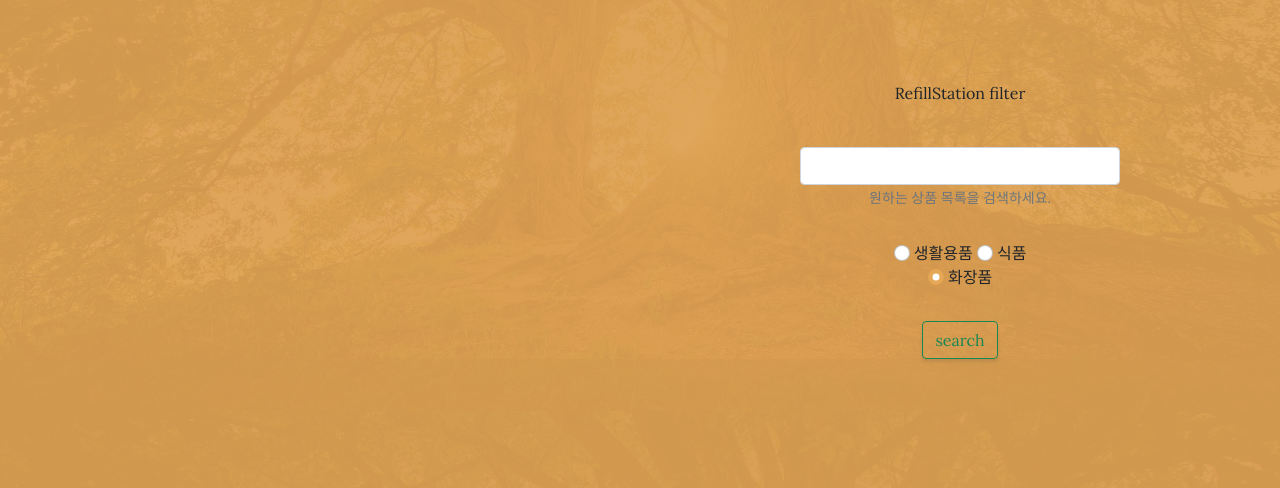
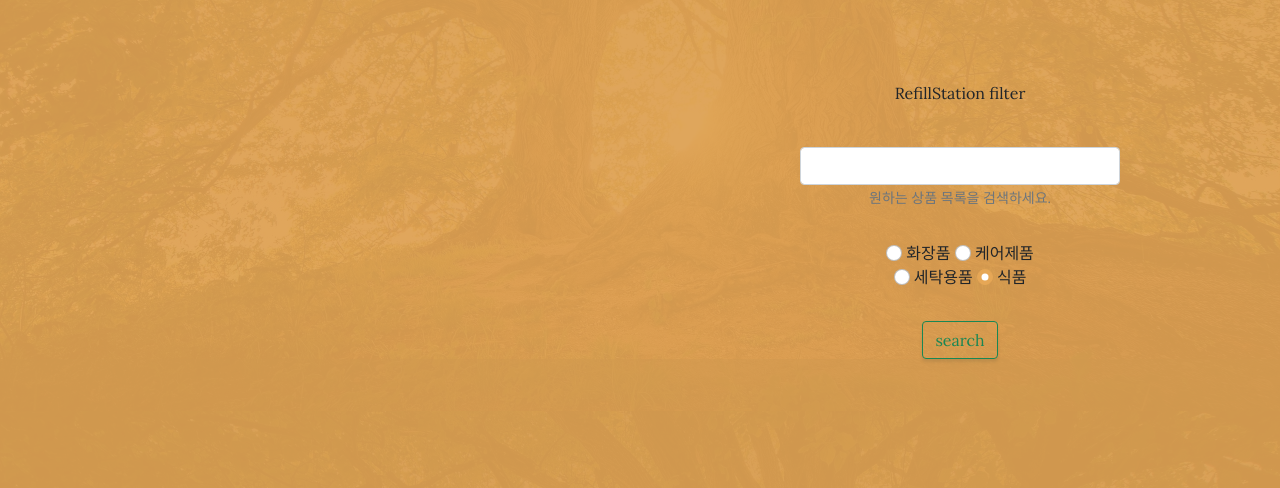
Before and after one commit to imsmile2000/Refillstation-map, a Django app: page /map/ in a window 1280 px wide. Shown: the part 441-929 px from the top of the page. Run offline with Django 4.2, Linux system fonts and the light colour scheme; data comes from the database, SQL or seed files in the repository; some libraries are stand-ins or nearby versions.

Commit message:
Fix : radiobox value 수정

```diff
--- a/RefillStationMap/templates/store.html
+++ b/RefillStationMap/templates/store.html
@@ -58,13 +58,16 @@
                                 <br>
                                 <div class="form-group col-md-6" style="text-align: center; margin-top: 10%; margin-left: 25%;">
                                     <label class="form-check-label" for="filterRadio">
-                                        <input class="form-check-input" type="radio" name="radiocheck" id="radiocheck" value="생활용품" checked> 생활용품
+                                        <input class="form-check-input" type="radio" name="radiocheck" id="radiocheck" value="화장품" checked> 화장품
+                                    </label>
+                                    <label class="form-check-label" for="filterRadio">
+                                        <input class="form-check-input" type="radio" name="radiocheck" id="radiocheck" value="케어제품" checked> 케어제품
+                                    </label>
+                                    <label class="form-check-label" for="filterRadio">
+                                        <input class="form-check-input" type="radio" name="radiocheck" id="radiocheck" value="세탁용품" checked> 세탁용품
                                     </label>
                                     <label class="form-check-label" for="filterRadio">
                                         <input class="form-check-input" type="radio" name="radiocheck" id="radiocheck" value="식품" checked> 식품
-                                    </label>
-                                    <label class="form-check-label" for="filterRadio">
-                                        <input class="form-check-input" type="radio" name="radiocheck" id="radiocheck" value="화장품" checked> 화장품
                                     </label>
                                 </div>
                                 <div style="text-align: center; margin-top: 10%;" class = "text-center"><input class="btn btn-outline-success" type = "submit" value ="search"></div>
@@ -91,14 +94,14 @@
             const container = document.getElementById('map'); //지도를 담을 영역의 DOM 레퍼런스
             const options = { //지도를 생성할 때 필요한 기본 옵션
                 center: new kakao.maps.LatLng(37.5578333, 126.9051334), //지도의 중심좌표 => 사용자의 위치로 설정예정.
-                level: 7 //지도의 레벨(확대, 축소 정도)
+                level: 100 //지도의 레벨(확대, 축소 정도)
             };
             const map = new kakao.maps.Map(container, options); //지도 생성 및 객체 리턴
             // 마커가 표시될 위치입니다
 
             // 마커를 표시할 위치와 내용을 가지고 있는 객체 배열예시
             const data = JSON.parse("{{ res_data|escapejs }}");
-
+            console.log(data);
             const position = []
             let p=0;
             for(p; p<data.length; p++)
```
